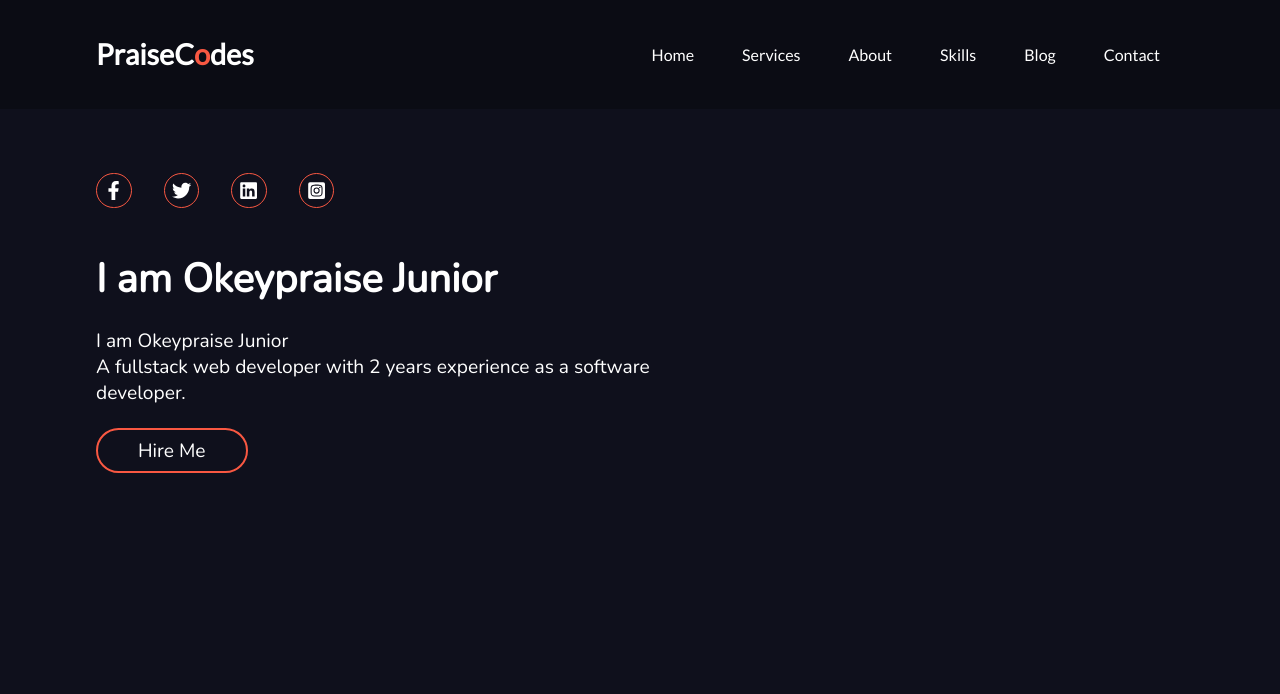
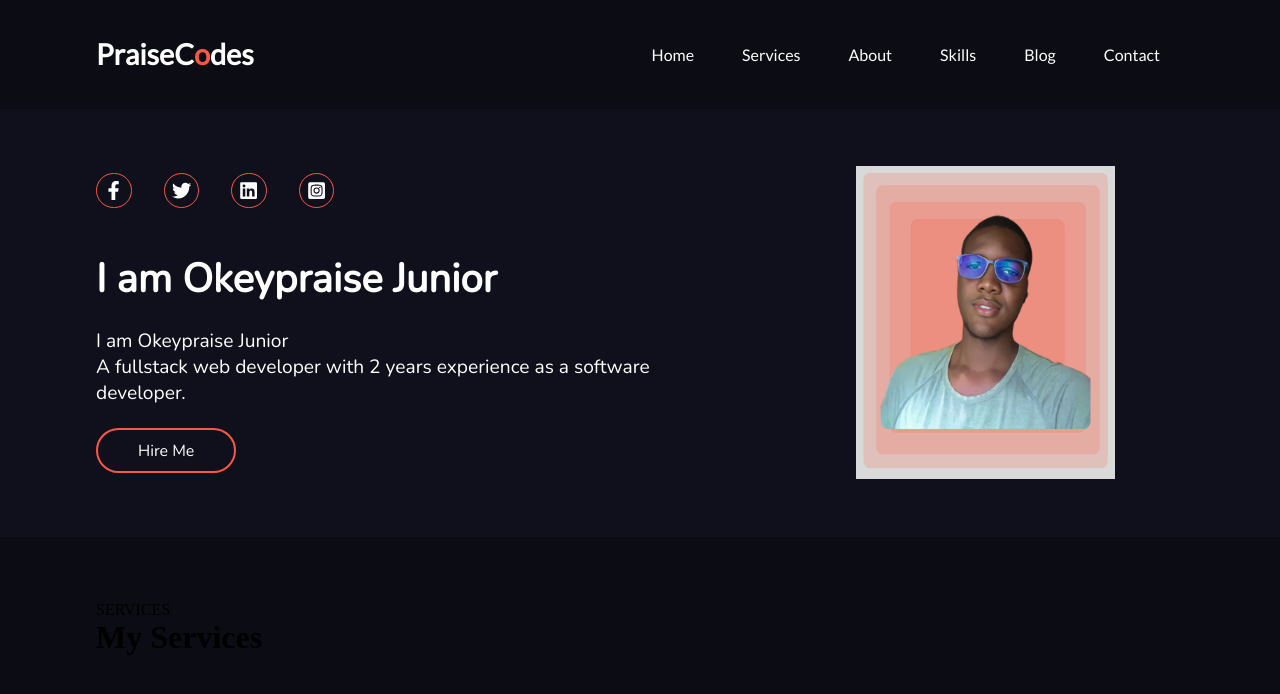
Before and after one commit to Praisecodes/Portfolio3, a React (Vite) app: page / in a window 1280 px wide. Shown: the top 694 px of the page. Built offline with nearby package versions, Linux system fonts and the light colour scheme.

Commit message:
[Update] Working on services section

```diff
--- a/src/components/intro.jsx
+++ b/src/components/intro.jsx
@@ -1,4 +1,5 @@
 import {FaFacebookF, FaTwitter, FaLinkedin, FaInstagramSquare} from "react-icons/fa"
+import AboutPic from "../assets/praisecodes.png"
 
 export default function Intro(){
     return (
@@ -15,7 +16,9 @@ export default function Intro(){
                 A fullstack web developer with 2 years experience as a software developer.</p> <br />
                 <button>Hire Me</button>
             </div>
-            <div className="image"></div>
+            <div className="image">
+                <img src={AboutPic} alt="" />
+            </div>
         </div>
     )
 }
--- /dev/null
+++ b/src/components/services.jsx
@@ -0,0 +1,14 @@
+export default function Services(){
+    return(
+        <div className="services">
+            <div className="writeup">
+                <div className="title">
+                    <p>SERVICES</p>
+                    <h1>My Services</h1>
+                </div>
+                <div className="info"></div>
+            </div>
+            <div className="cards"></div>
+        </div>
+    )
+}
--- a/src/pages/home.jsx
+++ b/src/pages/home.jsx
@@ -1,11 +1,13 @@
 import Header from "../components/header"
 import Intro from "../components/intro"
+import Services from "../components/services"
 
 export default function Home(){
     return (
         <>
         <Header />
         <Intro />
+        <Services />
         </>
     )
 }
--- a/src/styles/style.css
+++ b/src/styles/style.css
@@ -54,6 +54,7 @@ body {
   background-color: transparent;
   font-family: "Nunito";
   position: relative;
+  display: flex;
 }
 .intro .writeUp {
   padding: 4rem 5rem;
@@ -100,7 +101,7 @@ body {
   margin: 0 1rem;
   color: white;
   font-family: "Nunito";
-  font-size: 1.2rem;
+  font-size: 1rem;
   display: flex;
   justify-content: center;
   align-items: center;
@@ -110,4 +111,18 @@ body {
 }
 .intro .writeUp button:hover {
   color: var(--majorOrange);
+}
+.intro .image {
+  display: flex;
+  justify-content: center;
+  align-items: center;
+}
+.intro .image img {
+  width: 70%;
+  height: 73%;
+}
+
+.services {
+  background-color: var(--alternateColor);
+  padding: 4rem 6rem;
 }/*# sourceMappingURL=style.css.map */
--- a/src/styles/style.scss
+++ b/src/styles/style.scss
@@ -56,6 +56,7 @@ body{
     background-color: transparent;
     font-family: "Nunito";
     position: relative;
+    display: flex;
     .writeUp{
         padding: 4rem 5rem;
         color: white;
@@ -100,7 +101,7 @@ body{
             margin: 0 1rem;
             color: white;
             font-family: "Nunito";
-            font-size: 1.2rem;
+            font-size: 1rem;
             display: flex;
             justify-content: center;
             align-items: center;
@@ -112,4 +113,18 @@ body{
             }
         }
     }
+    .image{
+        display: flex;
+        justify-content: center;
+        align-items: center;
+        img{
+            width: 70%;
+            height: 73%;
+        }
+    }
 }
+
+.services{
+    background-color: var(--alternateColor);
+    padding: 4rem 6rem;
+}
```
Also changed, not shown: src/assets/praise.png (added), 1 other file (tests, documents, lock files or other folders).
